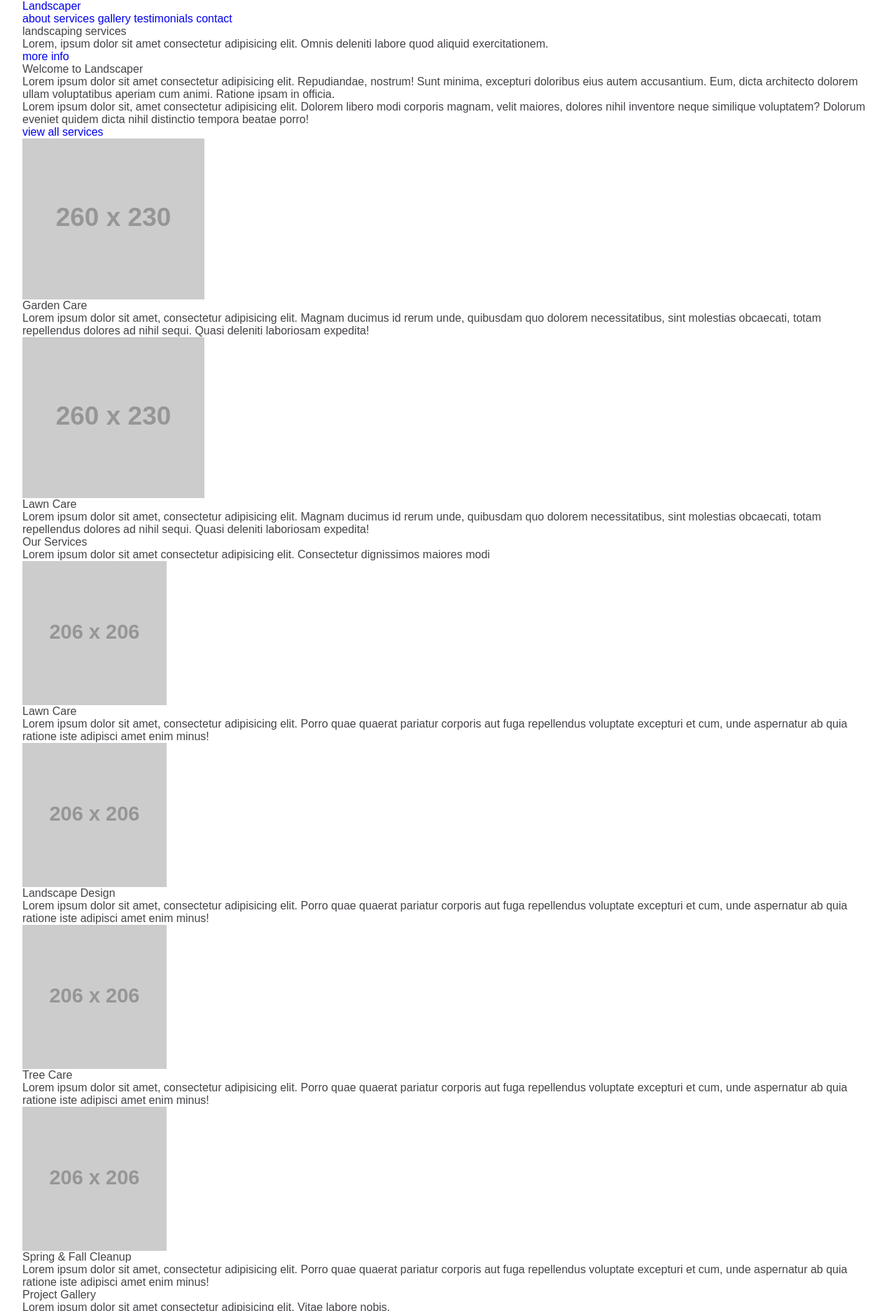
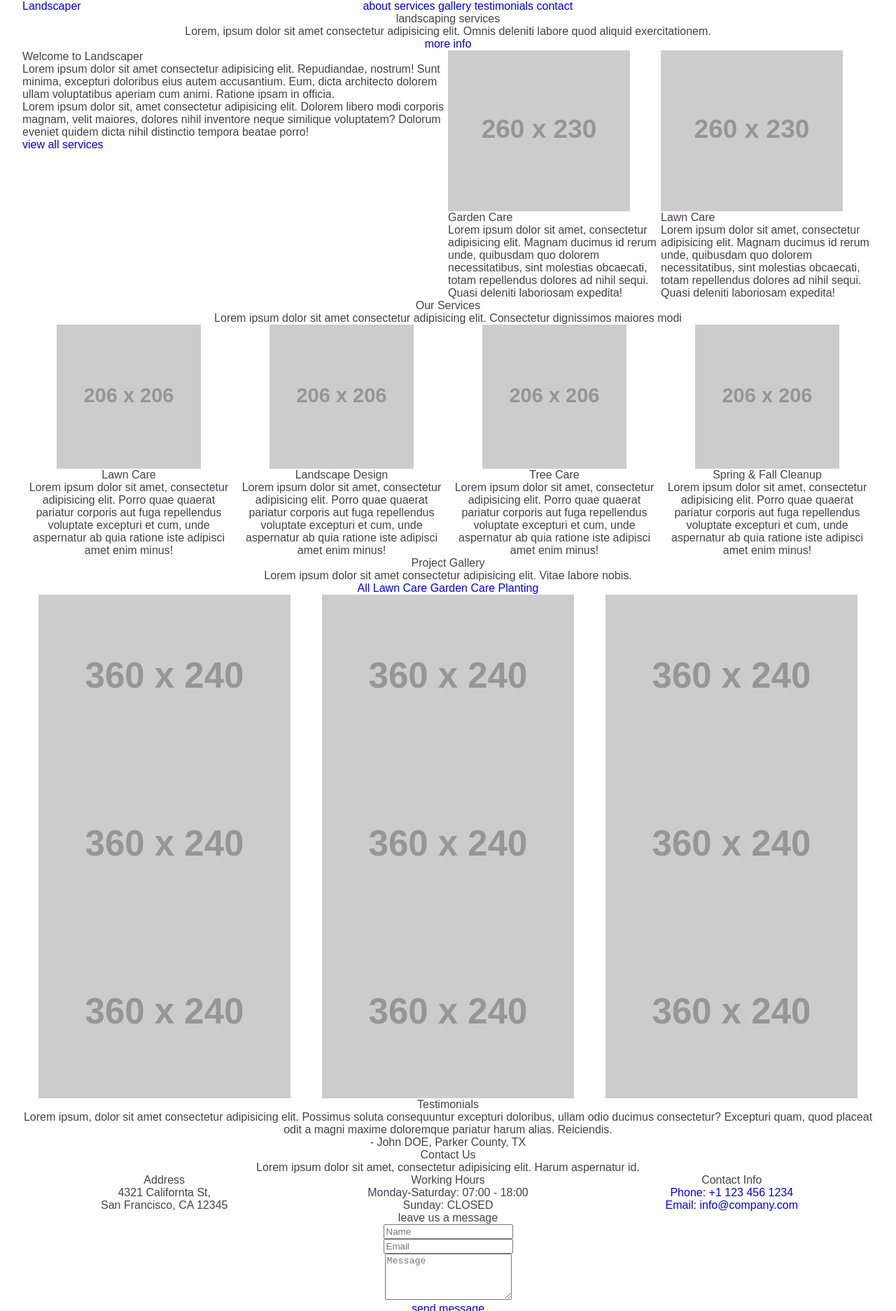
Before and after one commit to azishanprdxn/landscaper, a plain HTML site: page index.html in a window 1280 px wide. Shown: the top 1874 px of the page at 70% size. Drawn offline with Linux system fonts and the light colour scheme; placeholder pictures from the web are drawn by us.

Commit message:
Created Initial CSS

```diff
--- a/assets/css/style.css
+++ b/assets/css/style.css
@@ -215,6 +215,21 @@ li {
   Header styling starts here
 =================================*/
 
+.top-bar {
+  width: 100%;
+  display: flex;
+  flex-wrap: wrap;
+  justify-content: start;
+}
+
+.top-bar>.logo {
+  width: 40%;
+}
+
+.top-bar>nav {
+  width: 60%;
+}
+
 /*=================================
   Header styling ends here
 =================================*/
@@ -222,6 +237,69 @@ li {
 /*=================================
   main styling starts here
 =================================*/
+
+/* banner section */
+
+.banner {
+  text-align: center;
+}
+
+/* about section */
+
+.about .flexbox {
+  width: 100%;
+  display: flex;
+  flex-wrap: wrap;
+  justify-content: start;
+}
+
+.about .flexbox>.welcome {
+  width: 50%;
+}
+
+.about .flexbox>.care {
+  width: 25%;
+}
+
+/* services section */
+
+.services {
+  text-align: center;
+}
+
+.services .flexbox {
+  width: 100;
+  display: flex;
+  flex-wrap: wrap;
+  justify-content: center;
+}
+
+.services .flexbox>.features {
+  width: 25%;
+}
+
+/* gallery section */
+
+.gallery {
+  text-align: center;
+}
+
+.gallery .flexbox {
+  width: 100%;
+  display: flex;
+  flex-wrap: wrap;
+  justify-content: center;
+}
+
+.gallery .flexbox>.projects {
+  width: 33.33%;
+}
+
+/* testimonials section */
+
+.testimonials {
+  text-align: center;
+}
 
 /*=================================
   main styling ends here
@@ -231,6 +309,47 @@ li {
   footer styling starts here
 =================================*/
 
+/* contact section */
+
+.contact {
+  text-align: center;
+}
+
+.contact .flexbox {
+  width: 100%;
+  display: flex;
+  flex-wrap: wrap;
+  justify-content: center;
+}
+
+.contact .flexbox>.contact-info {
+  width: 33.33%;
+}
+
+form .form-flex {
+  width: 100%;
+  display: flex;
+  flex-wrap: wrap;
+  justify-content: center;
+}
+
+form .form-flex>.your-name,
+form .form-flex>.your-email {
+  width: 50%;
+}
+
+form .form-flex>.your-message,
+form .form-flex>.send-button {
+  width: 100%;
+
+}
+
+/* social and copyright section */
+
+.dark-bg {
+  text-align: center;
+}
+
 /*=================================
   footer styling ends here
 =================================*/
```
